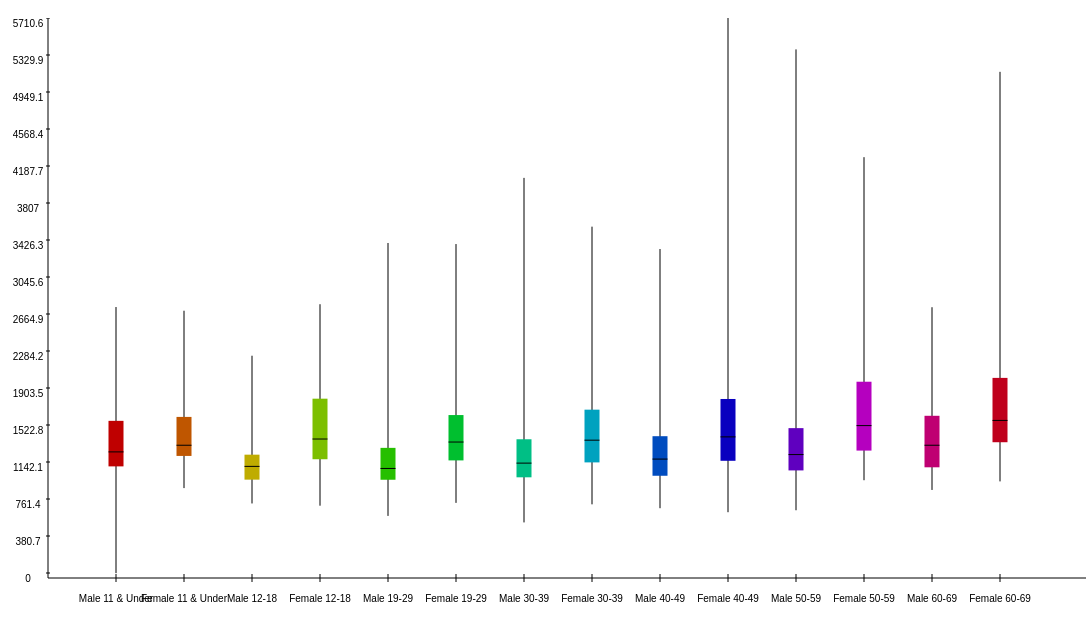
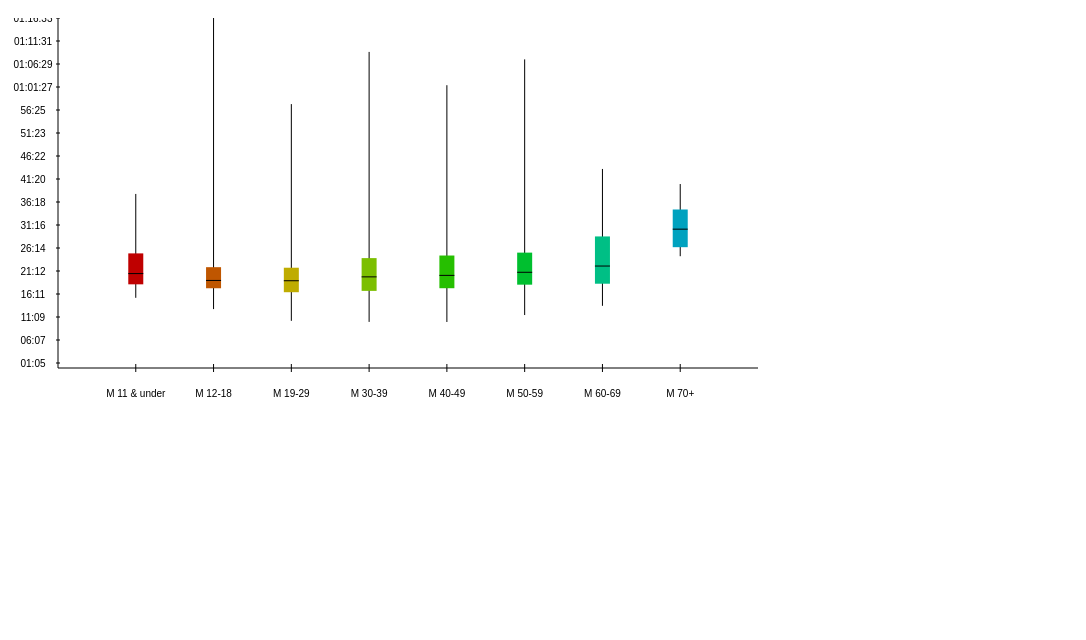
Before and after one commit to sioked/Raphael-Box-Plot-Library, a plain HTML site: page index.html in a window 1280 px wide. Shown: the part 48-688 px from the top of the page, without its empty margins (0-1086 px from the left). Drawn offline with Linux system fonts and the light colour scheme.

Commit message:
Fixing some issues in testing, added new data that matched what I was actually using

```diff
--- a/index.html
+++ b/index.html
@@ -4,17 +4,6 @@
 <script src="js/ext/raphael.js" type="text/javascript" charset="utf-8"></script>
 <script src="js/boxplot.js" type="text/javascript" charset="utf-8"></script>
 <script src="js/app.js" type="text/javascript" charset="utf-8"></script>
-<script type="text/javascript">
-var _gaq = _gaq || [];
-    _gaq.push(['_setAccount', 'UA-11476360-7']);
-    _gaq.push(['_trackPageview']);
-
-    (function() {
-      var ga = document.createElement('script'); ga.type = 'text/javascript'; ga.async = true;
-      ga.src = ('https:' == document.location.protocol ? 'https://ssl' : 'http://www') + '.google-analytics.com/ga.js';
-      var s = document.getElementsByTagName('script')[0]; s.parentNode.insertBefore(ga, s);
-    })();
-</script>
 </head>
 <body>
   <h1>This is a test box plot</h1>
--- a/js/app.js
+++ b/js/app.js
@@ -1,114 +1,122 @@
 (function() {
   Raphael(function() {
-    var data, options, r;
+    var data, formatter, options, r;
     options = {
-      height: 600,
-      width: 1100,
-      margin: 40,
+      height: 400,
+      width: 750,
+      margin: 50,
       vticks: 15,
       boxwidth: 15
     };
     data = [
       {
-        "med": "1297.5",
-        "title": "Male 11 & Under",
-        "upquart": "1617.0",
-        "max": "2788.0",
-        "min": "50.0",
-        "loquart": "1148.5"
+        "med": "1239.0",
+        "size": 29,
+        "min": "921.0",
+        "upquart": "1504.0",
+        "max": "2284.0",
+        "loquart": "1098.0",
+        "id": 97,
+        "title": "M 11 & under"
       }, {
-        "med": "1366.0",
-        "title": "Female 11 & Under",
-        "upquart": "1657.5",
-        "max": "2750.0",
-        "min": "925.0",
-        "loquart": "1256.0"
+        "med": "1149.0",
+        "size": 51,
+        "min": "773.0",
+        "upquart": "1323.0",
+        "max": "4593.0",
+        "loquart": "1046.5",
+        "id": 99,
+        "title": "M 12-18"
       }, {
-        "med": "1148.5",
-        "title": "Male 12-18",
-        "upquart": "1269.0",
-        "max": "2287.0",
-        "min": "767.0",
-        "loquart": "1012.0"
+        "med": "1145.0",
+        "size": 286,
+        "min": "619.0",
+        "upquart": "1316.0",
+        "max": "3463.0",
+        "loquart": "994.5",
+        "id": 101,
+        "title": "M 19-29"
       }, {
-        "med": "1430.0",
-        "title": "Female 12-18",
-        "upquart": "1845.0",
-        "max": "2817.0",
-        "min": "744.0",
-        "loquart": "1222.0"
+        "med": "1196.0",
+        "size": 461,
+        "min": "605.0",
+        "upquart": "1442.0",
+        "max": "4148.0",
+        "loquart": "1012.0",
+        "id": 103,
+        "title": "M 30-39"
       }, {
-        "med": "1127.0",
-        "title": "Male 19-29",
-        "upquart": "1339.0",
-        "max": "3447.0",
-        "min": "639.0",
-        "loquart": "1011.0"
+        "med": "1215.5",
+        "size": 378,
+        "min": "604.0",
+        "upquart": "1476.0",
+        "max": "3711.0",
+        "loquart": "1047.0",
+        "id": 105,
+        "title": "M 40-49"
       }, {
-        "med": "1399.0",
-        "title": "Female 19-29",
-        "upquart": "1676.5",
-        "max": "3436.0",
-        "min": "773.0",
-        "loquart": "1210.0"
+        "med": "1256.0",
+        "size": 223,
+        "min": "695.0",
+        "upquart": "1514.0",
+        "max": "4050.0",
+        "loquart": "1093.5",
+        "id": 107,
+        "title": "M 50-59"
       }, {
-        "med": "1182.0",
-        "title": "Male 30-39",
-        "upquart": "1427.5",
-        "max": "4117.0",
-        "min": "572.0",
-        "loquart": "1036.0"
+        "med": "1338.0",
+        "size": 53,
+        "min": "816.0",
+        "upquart": "1726.5",
+        "max": "2612.0",
+        "loquart": "1106.0",
+        "id": 109,
+        "title": "M 60-69"
       }, {
-        "med": "1418.0",
-        "title": "Female 30-39",
-        "upquart": "1732.0",
-        "max": "3615.0",
-        "min": "758.0",
-        "loquart": "1189.5"
-      }, {
-        "med": "1223.5",
-        "title": "Male 40-49",
-        "upquart": "1459.0",
-        "max": "3385.0",
-        "min": "718.0",
-        "loquart": "1052.0"
-      }, {
-        "med": "1452.0",
-        "title": "Female 40-49",
-        "upquart": "1842.0",
-        "max": "5762.0",
-        "min": "677.0",
-        "loquart": "1206.0"
-      }, {
-        "med": "1270.0",
-        "title": "Male 50-59",
-        "upquart": "1542.0",
-        "max": "5439.0",
-        "min": "697.0",
-        "loquart": "1107.0"
-      }, {
-        "med": "1568.0",
-        "title": "Female 50-59",
-        "upquart": "2019.5",
-        "max": "4330.0",
-        "min": "1006.0",
-        "loquart": "1311.0"
-      }, {
-        "med": "1366.0",
-        "title": "Male 60-69",
-        "upquart": "1669.0",
-        "max": "2786.0",
-        "min": "906.0",
-        "loquart": "1139.0"
-      }, {
-        "med": "1621.5",
-        "title": "Female 60-69",
-        "upquart": "2059.0",
-        "max": "5208.0",
-        "min": "994.0",
-        "loquart": "1397.0"
+        "med": "1822.0",
+        "size": 6,
+        "min": "1467.0",
+        "upquart": "2080.0",
+        "max": "2414.0",
+        "loquart": "1585.5",
+        "id": 111,
+        "title": "M 70+"
       }
     ];
-    return r = boxplot.init('canvas', data, options);
+    window.formatter = formatter = function(value, format) {
+      var MIN_PER_HR, SEC_PER_HR, hr, min, msec, pad2, sec, time, _ref;
+      if (format == null) {
+        format = "short";
+      }
+      SEC_PER_HR = 60 * 60;
+      MIN_PER_HR = 60;
+      _ref = String(value).split("."), time = _ref[0], msec = _ref[1];
+      hr = Math.floor(time / SEC_PER_HR);
+      time = time % SEC_PER_HR;
+      min = Math.floor(time / MIN_PER_HR);
+      time = time % MIN_PER_HR;
+      sec = Math.ceil(time);
+      pad2 = function(number) {
+        if (number < 10) {
+          return "0" + number;
+        }
+        return "" + number;
+      };
+      if (format === "long") {
+        if (!hr) {
+          return "" + (pad2(min)) + " min " + (pad2(sec)) + " sec";
+        } else {
+          return "" + (pad2(hr)) + " hr " + (pad2(min)) + " min " + (pad2(sec)) + " sec";
+        }
+      }
+      if (format === "short") {
+        if (!hr) {
+          return "" + (pad2(min)) + ":" + (pad2(sec));
+        } else {
+          return "" + (pad2(hr)) + ":" + (pad2(min)) + ":" + (pad2(sec));
+        }
+      }
+    };
+    return r = boxplot.init('canvas', data, options, formatter);
   });
 }).call(this);
--- a/js/boxplot.js
+++ b/js/boxplot.js
@@ -1,23 +1,27 @@
 (function() {
-  var boxplot, boxwidth, genPoint, height, log, margin, r, vticks, width;
+  var boxplot, boxwidth, formatter, genPoint, height, log, margin, r, vticks, width, ymax, yscale;
   height = 0;
   width = 0;
   margin = 0;
   vticks = 0;
   boxwidth = 0;
   r = void 0;
-  boxplot = window.boxplot || (window.boxplot = {});
+  yscale = void 0;
+  ymax = void 0;
+  formatter = void 0;
+  boxplot = window.boxplot = {};
   log = function(text) {
     return console.log(text);
   };
   genPoint = function(x, y) {
     return [x + margin, height - margin - y];
   };
-  boxplot.init = function(location, data, options) {
+  boxplot.init = function(location, data, options, valueFormatter) {
     var canvas, elem;
     if (!Raphael) {
       throw new Error("Raphael.js must be included before building the graph");
     }
+    formatter = valueFormatter || null;
     elem = typeof location === "string" ? document.getElementById(location) : location;
     elem.innerHTML = "";
     height = options.height || 600;
@@ -33,7 +37,7 @@
     return r;
   };
   boxplot.calcYScale = function(data) {
-    var i, scale, ymax;
+    var i, scale;
     ymax = Math.max.apply(Math, (function() {
       var _i, _len, _results;
       _results = [];
@@ -43,10 +47,19 @@
       }
       return _results;
     })());
-    return scale = 1 / ((ymax - 0) / (height - margin));
+    scale = yscale = 1 / ((ymax - 0) / (height - margin));
+    return scale;
+  };
+  boxplot.calculateYValue = function(ypx) {
+    var value;
+    value = Math.round((ymax - ypx / yscale) * 10) / 10;
+    if (formatter) {
+      return formatter(value);
+    }
+    return value;
   };
   boxplot.drawAxes = function(r, data, options) {
-    var scale, tick, verticals, vheight, vtickpx, x0, y0, _fn, _i, _len, _ref;
+    var scale, tick, verticals, vheight, vtickpx, x0, y0, _i, _len, _ref, _results;
     _ref = genPoint(0, 0), x0 = _ref[0], y0 = _ref[1];
     vheight = height - margin;
     vtickpx = Math.round(vheight / vticks);
@@ -62,21 +75,20 @@
       }
       return _results;
     })();
-    _fn = function(tick) {
-      var point;
-      r.path("M" + (x0 - 2) + "," + tick + "L" + (x0 + 2) + "," + tick);
-      point = genPoint(0, tick);
-      return r.text(margin / 2, point[1], Math.round(tick / scale * 10) / 10);
-    };
+    _results = [];
     for (_i = 0, _len = verticals.length; _i < _len; _i++) {
       tick = verticals[_i];
-      _fn(tick);
+      _results.push((function(tick) {
+        r.path("M" + (x0 - 2) + "," + tick + "L" + (x0 + 2) + "," + tick);
+        return r.text(margin / 2, tick, boxplot.calculateYValue(tick));
+      })(tick));
     }
-    return r;
+    return _results;
   };
   boxplot.horizontalHover = function() {
-    var cursor;
+    var cursor, title;
     cursor = void 0;
+    title = void 0;
     return r.canvas.onmousemove = function(e) {
       var y;
       y = e.offsetY;
@@ -85,25 +97,30 @@
           cursor.remove();
         }
       }
+      if (title != null) {
+        if (typeof title.remove === "function") {
+          title.remove();
+        }
+      }
       cursor = void 0;
+      title = void 0;
       if ((0 < y && y < height - margin)) {
         cursor = r.path("M" + 0 + "," + (y + 3) + "L" + width + "," + (y + 3));
-        return cursor.attr({
+        cursor.attr({
           opacity: .5
         });
+        title = r.text(margin * 1.5, y + 20, boxplot.calculateYValue(y + 3));
       }
+      return title;
     };
   };
   boxplot.drawData = function(data) {
-    var currentMargin, datapoint, xmargin, yscale, _i, _len, _results;
-    xmargin = (width - 2 * margin) / (data.length + 1);
+    var currentMargin, datapoint, xmargin, _fn, _i, _len;
+    xmargin = (width - margin) / (data.length + 1);
     yscale = boxplot.calcYScale(data);
     boxwidth = 15;
     currentMargin = xmargin;
-    _results = [];
-    for (_i = 0, _len = data.length; _i < _len; _i++) {
-      datapoint = data[_i];
-      _results.push((function(datapoint) {
+    _fn = function(datapoint) {
       var axis, box, lquart, max, med, min, rheight, uquart;
       axis = genPoint(currentMargin, 0);
       r.path("M" + axis[0] + "," + (axis[1] - 4) + "L" + axis[0] + "," + (axis[1] + 4));
@@ -134,9 +151,13 @@
           'stroke-width': 0
         }, 200, 'linear');
       });
-        return currentMargin = currentMargin + xmargin;
-      })(datapoint));
+      currentMargin = currentMargin + xmargin;
+      return currentMargin;
+    };
+    for (_i = 0, _len = data.length; _i < _len; _i++) {
+      datapoint = data[_i];
+      _fn(datapoint);
     }
-    return _results;
+    return r;
   };
 }).call(this);
```
Also changed, not shown: 2 other files. Lines whose indentation alone changed are shown as unchanged.
